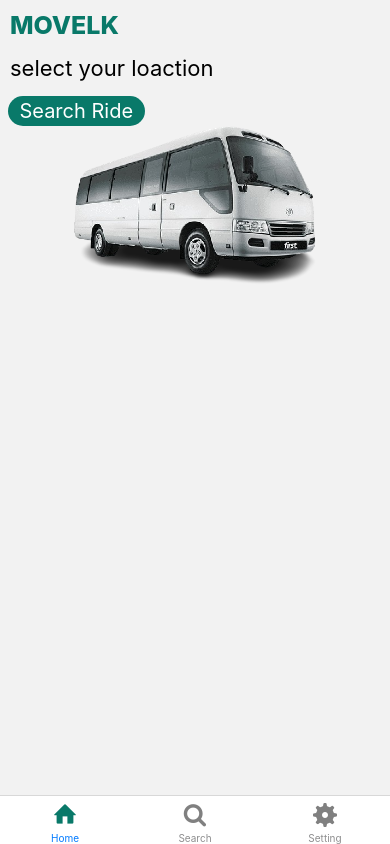
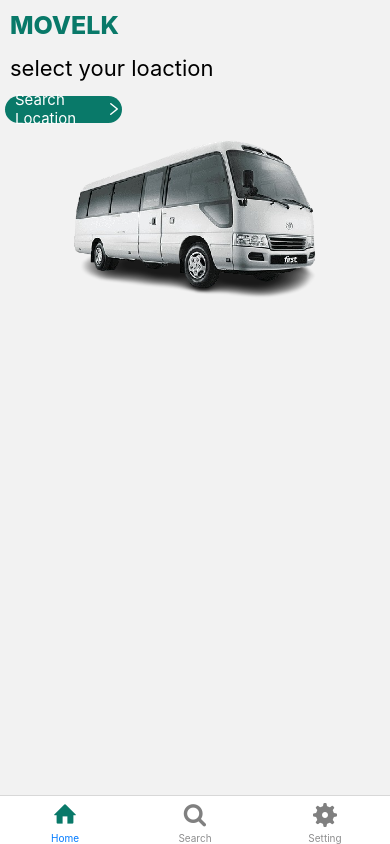
Before and after one commit to kesh04/BUS, a React Native app: screen /Home in a window 390 px wide. Built offline with nearby package versions, Linux system fonts and the light colour scheme.

Commit message:
new change

```diff
--- a/App.js
+++ b/App.js
@@ -8,6 +8,7 @@ import Signup from './src/Screen/Signup';
 import TabNavigation from './src/custom/TabNavigation';
 
 import Logout from './src/page/Logout';
+import Map from './src/map/Map';
 
 
 export default function App() {
@@ -22,6 +23,7 @@ export default function App() {
         <Stack.Screen  options={{ headerShown: false}} name="Home" component={TabNavigation} />
         {/* <Stack.Screen options={{ headerShown: false }} name="Signup" component={Signup} /> */}
         <Stack.Screen   name="Logout" component={Logout} />
+        <Stack.Screen   name="Map" component={Map} />
 
 
 
--- /dev/null
+++ b/src/map/Map.jsx
@@ -0,0 +1,14 @@
+import React from 'react';
+import { StyleSheet, View } from 'react-native';
+
+const Map = () => {
+    return (
+        <View>
+
+        </View>
+    );
+}
+
+const styles = StyleSheet.create({})
+
+export default Map;
--- a/src/page/Home.jsx
+++ b/src/page/Home.jsx
@@ -10,7 +10,7 @@ import {
 } from "react-native";
 import React, { useLayoutEffect } from "react";
 import { useNavigation } from "@react-navigation/native";
-
+import { AntDesign } from "@expo/vector-icons";
 import { SafeAreaView } from "react-native-safe-area-context";
 import { getStatusBarHeight } from "react-native-status-bar-height";
 import { Button } from "react-native";
@@ -27,7 +27,7 @@ export default function Home() {
   //   })
   // },[])
   const search = () => {
-    navigation.navigate("Search");
+    navigation.navigate("Map");
   };
 
   return (
@@ -47,7 +47,8 @@ export default function Home() {
           </Text>
           <Text style={styles.text1}>select your loaction </Text>
           <Pressable style={styles.button} onPress={search}>
-            <Text style={styles.text}>Search Ride</Text>
+            <Text style={styles.text}>Search Location</Text>
+            <AntDesign style={{marginLeft:8,color:'white'}} name="right" size={16}  />
           </Pressable>
         </View>
         <ScrollView bounces={false}>
@@ -88,13 +89,19 @@ const styles = StyleSheet.create({
     justifyContent: "center",
     borderRadius: 40,
     marginTop: -10,
-    marginLeft: 8,
+    marginLeft: 5,
     backgroundColor: "#097969",
-    width: "35%",
-    height: "25%",
+    width: "30%",
+    height: "20%",
+    flexDirection: 'row',
+
+
+
+
   },
   text: {
-    fontSize: 20,
+    fontSize: 15,
     color: "white",
+    paddingLeft:10
   },
 });
```
